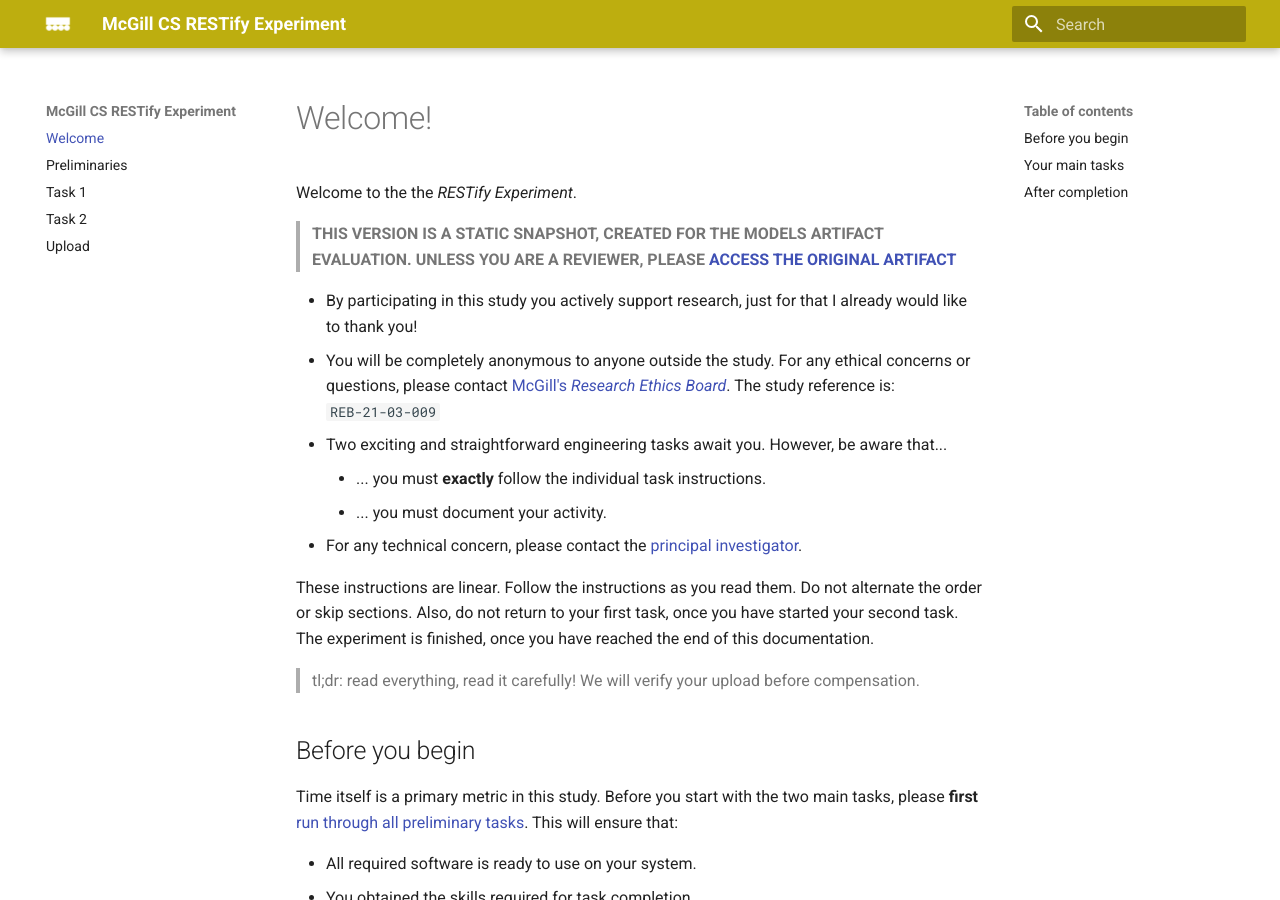
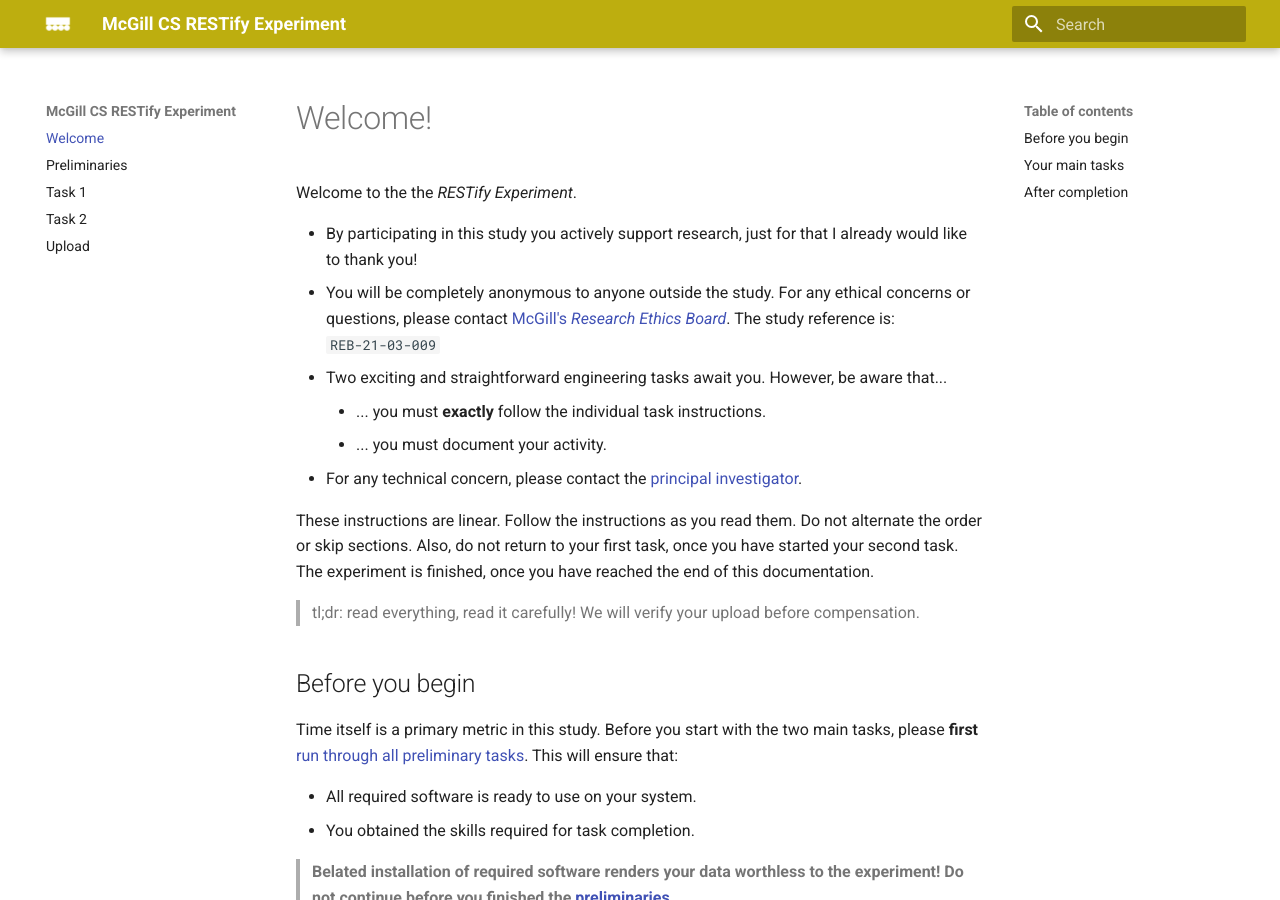
Before and after one commit to m5c/RestifyParticipantInstructions, an MkDocs documentation site: the page built from docs/index.md, in a window 1280 px wide and 900 px high. Built offline with MkDocs 1.6.1 and Material for MkDocs 9.7.7, drawn with Linux system fonts in a browser that asks for light colours.

Commit message:
removed disclaimer from master

```diff
--- a/docs/index.md
+++ b/docs/index.md
@@ -1,8 +1,6 @@
 # Welcome!
 
 Welcome to the the *RESTify Experiment*.
-
- > **THIS VERSION IS A STATIC SNAPSHOT, CREATED FOR THE MODELS ARTIFACT EVALUATION. UNLESS YOU ARE A REVIEWER, PLEASE [ACCESS THE ORIGINAL ARTIFACT](https://github.com/m5c/RestifyParticipantInstructions)**
 
  * By participating in this study you actively support research, just for that I already would like to thank you!
  * You will be completely anonymous to anyone outside the study. For any ethical concerns or questions, please contact [McGill's *Research Ethics Board*](mailto:lynda.mcneil@mcgill.ca). The study reference is:
```
Also changed, not shown: 4 other files.
